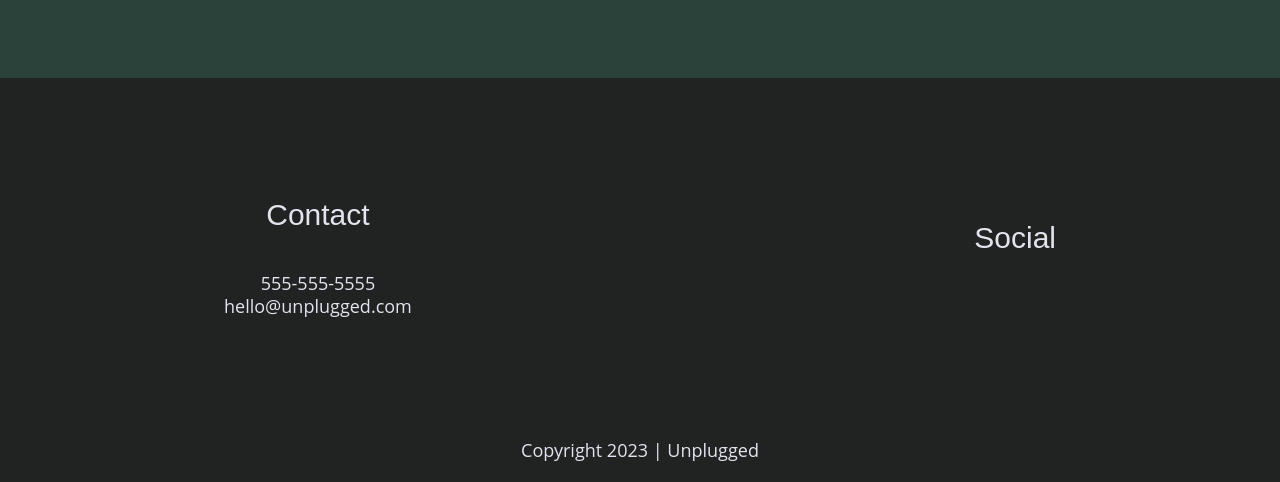
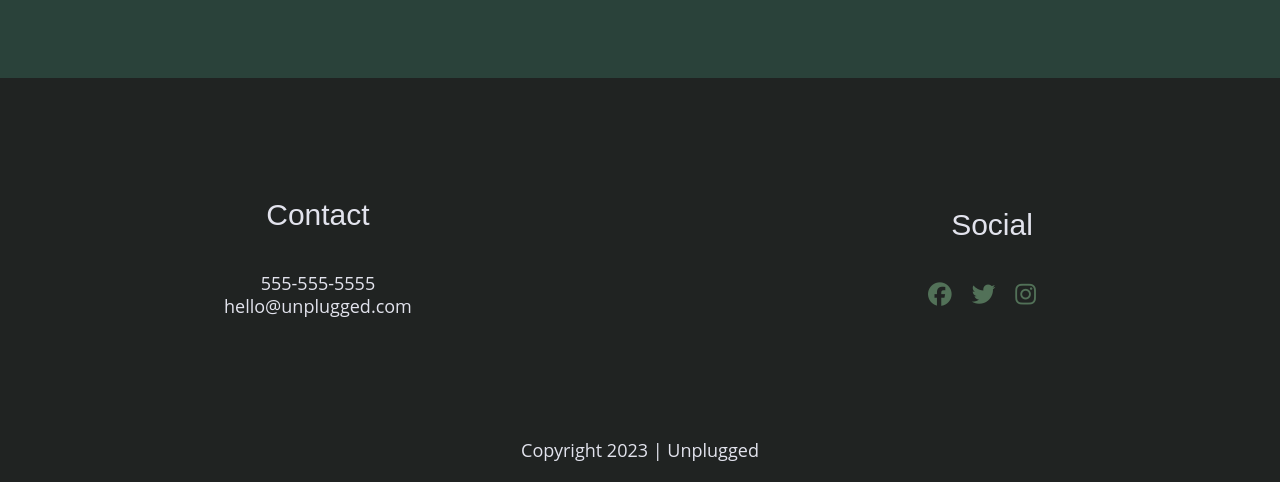
Before and after one commit to RodArevalo/unplugged-project, a website built with Parcel: page index.html in a window 1280 px wide. Shown: the part 2498-2980 px from the top of the page. Built offline with nearby package versions, Linux system fonts and the light colour scheme.

Commit message:
Added social media icons

```diff
--- a/css/main.css
+++ b/css/main.css
@@ -335,6 +335,14 @@ input[type="button"] {
 .reviews h3 {
   width: 55%;
   margin: 20px 0;
+}
+
+/*  Footer  */
+
+.social-icons i {
+  font-size: 1.313em;
+  padding-right: 20px;
+  color: #527158;
 }
 
 /* ==========================================================================
--- a/index.html
+++ b/index.html
@@ -175,18 +175,18 @@
             <h4>Social</h4>
             <div class="social-icons">
               <p>
-                <a
-                  href="https://www.facebook.com/Skillcrush/"
-                  target="_blank"
+                <a href="https://www.facebook.com/Skillcrush/" target="_blank"
+                  ><i class="fab fa-facebook"></i
                 ></a>
               </p>
               <p>
-                <a href="https://twitter.com/Skillcrush" target="_blank"></a>
+                <a href="https://twitter.com/Skillcrush" target="_blank"
+                  ><i class="fab fa-twitter"></i
+                ></a>
               </p>
               <p>
-                <a
-                  href="https://www.instagram.com/skillcrush/"
-                  target="_blank"
+                <a href="https://www.instagram.com/skillcrush/" target="_blank"
+                  ><i class="fab fa-instagram"></i
                 ></a>
               </p>
             </div>
```
